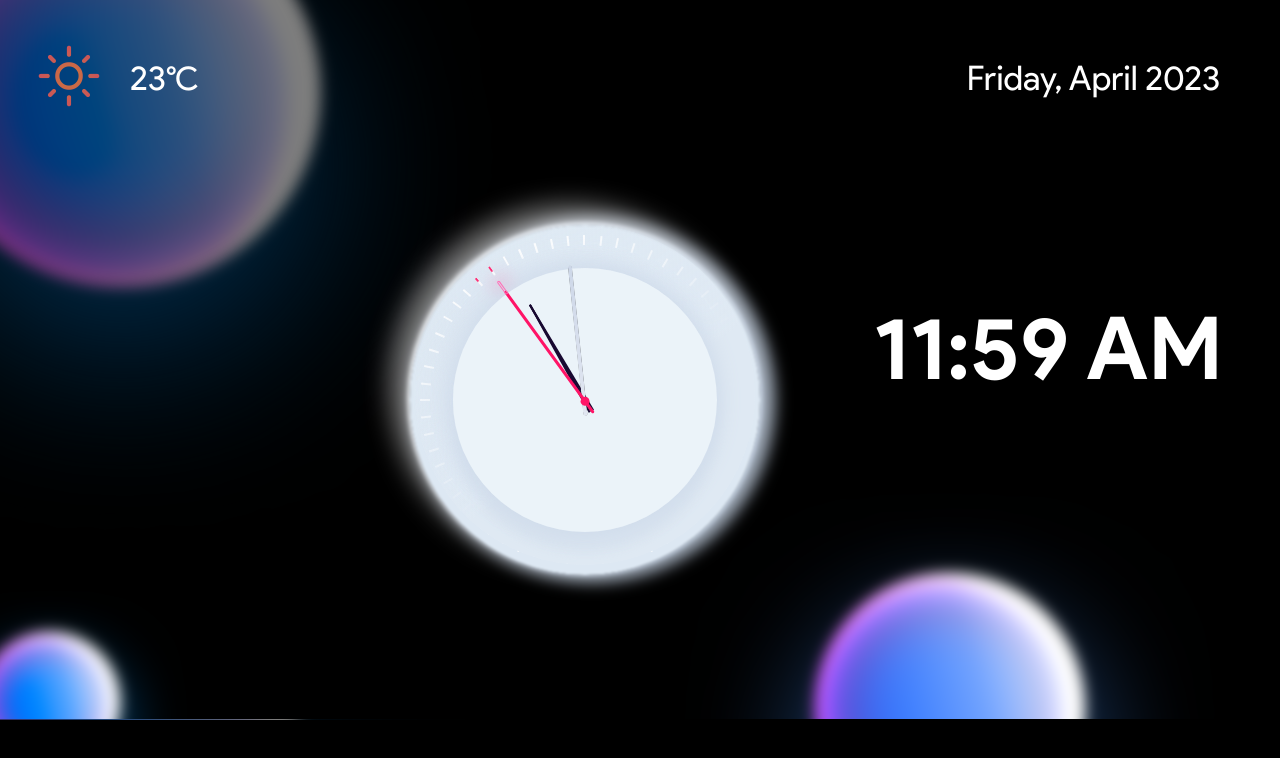
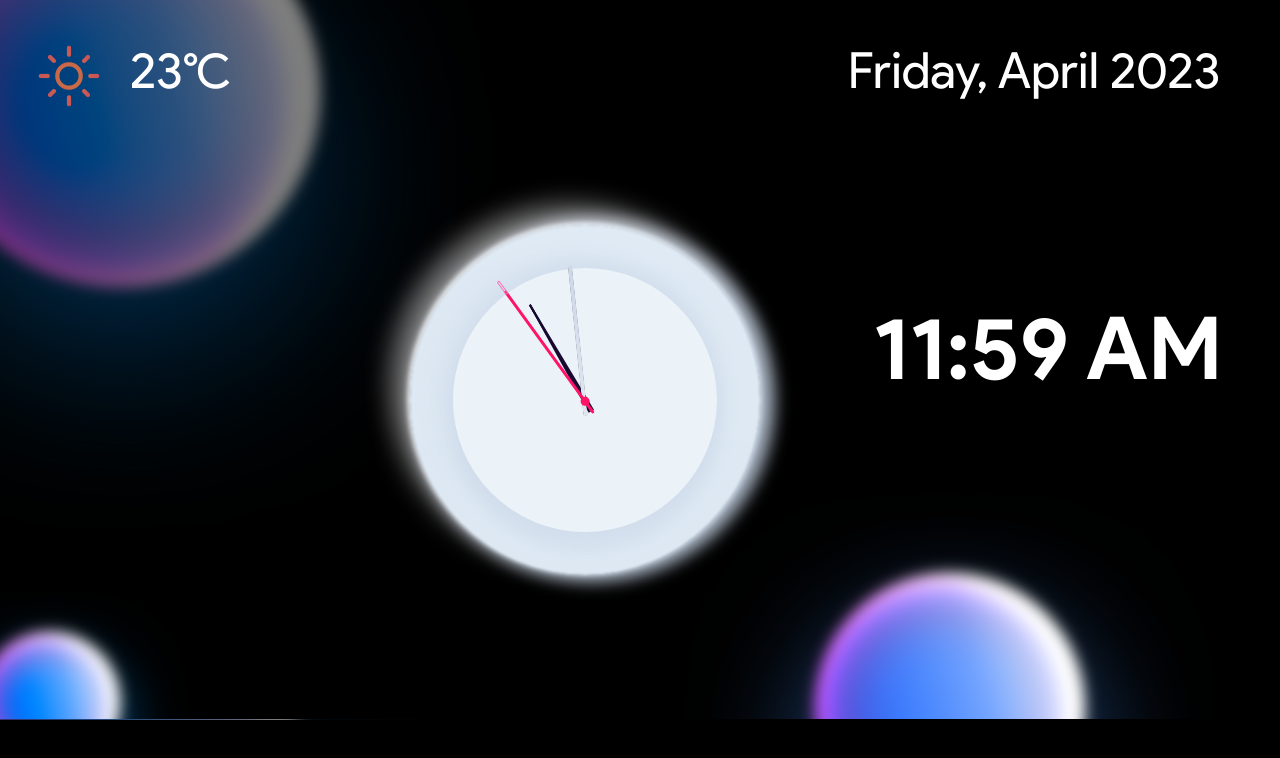
Before and after one commit to AkashPanja/akashpanja.github.io, a plain HTML site: page CosmosClock/index.html in a window 1280 px wide. Drawn offline with nearby package versions, Linux system fonts and the light colour scheme; no server answers.

Commit message:
Add files via upload

```diff
--- a/CosmosClock/index.html
+++ b/CosmosClock/index.html
@@ -18,8 +18,6 @@
 <div class="wrapper">
   <div class="clock-wrap">
     <div class="clock">
-    <div class="points"> </div>
-    <div class="points-mask"></div>
     <span class="hours"></span>
     <span class="minutes"></span>
     <span class="seconds"></span>
--- a/CosmosClock/style.css
+++ b/CosmosClock/style.css
@@ -46,15 +46,16 @@ html {
 }
 #DateHolder{
   position: relative;
-  top: 59px;
+  top: 42px;
   right: 60px;
   float: right;
   color:white;
+  font-size:50px;
 }
 #TimeHolder{
   position: relative;
   top: 298px;
-  right: -196px;
+  right: -315px;
   float: right;
   color:white;
   font-size:87px;
@@ -65,8 +66,8 @@ html {
     #00affa 30%,
     #0190cd 70%,
     #764ada 80%
-  );
-   -webkit-background-clip: text;
+  ); */
+  /* -webkit-background-clip: text;
   background-clip: text;
   -webkit-text-fill-color: transparent;
   text-fill-color: transparent;
@@ -75,10 +76,11 @@ html {
 }
 #TemperatureHolder{
   position: relative;
-  top: 59px;
+  top: 42px;
   Left: 130px;
   float: left;
   color:white;
+  font-size:50px;
 }
 .watch {
   border: 10px solid #fff;
```
